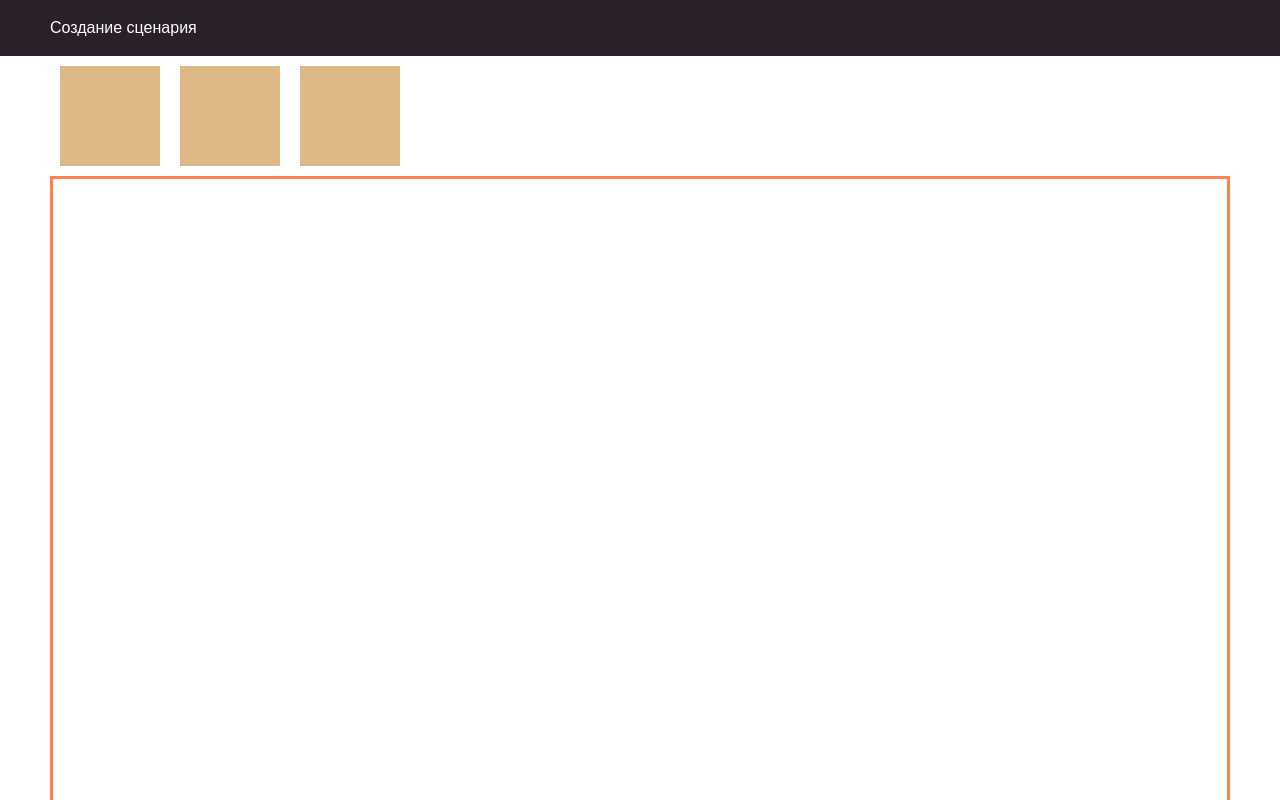
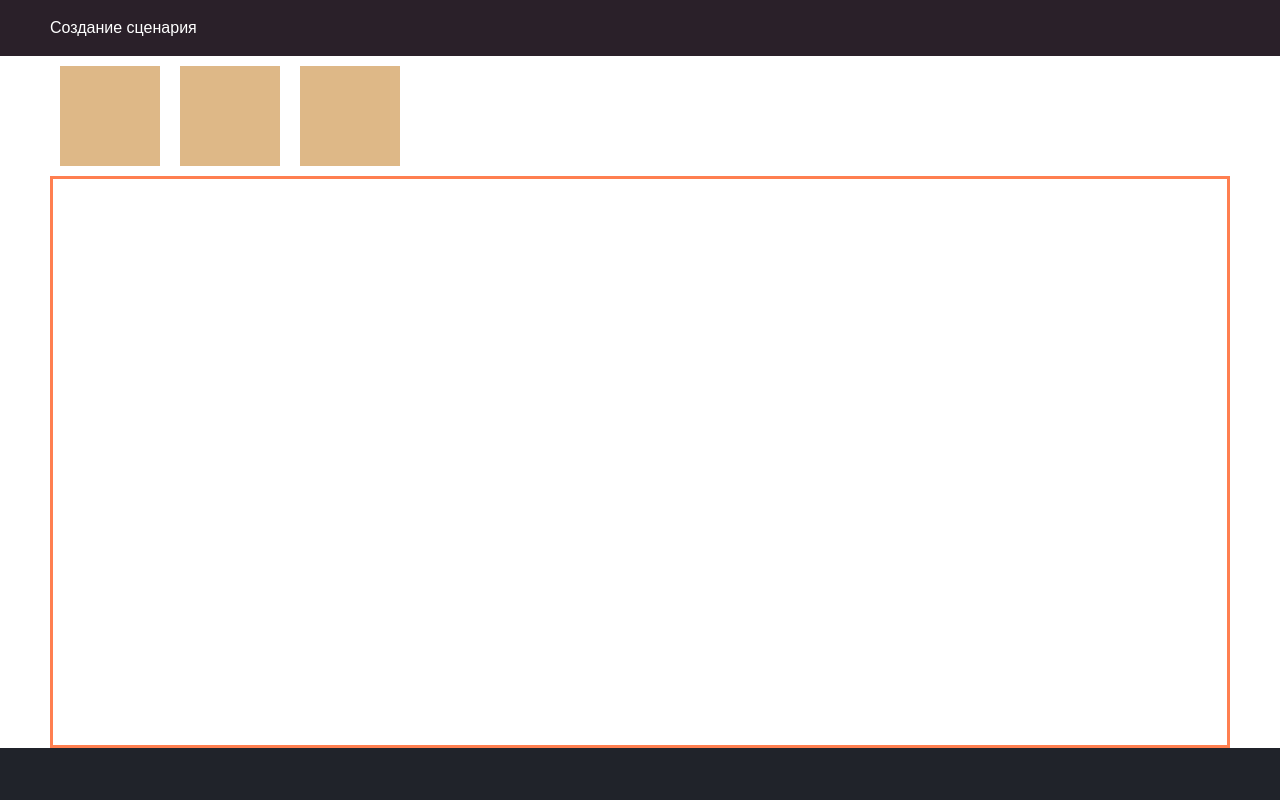
Before and after one commit to Alexandr32/SceneConstructor, an Angular app in the folder scene-constructor/: page / in a window 1280 px wide. Shown: the top 800 px of the page. Built offline with nearby package versions, Linux system fonts and the light colour scheme.

Commit message:
стили

```diff
--- a/scene-constructor/src/app/app.component.html
+++ b/scene-constructor/src/app/app.component.html
@@ -3,7 +3,7 @@
     <div class="top">
       <app-header></app-header>
       <div class="body">
-        <app-editor></app-editor>
+          <app-editor></app-editor>
       </div>
     </div>
     <footer class="footer"></footer>
--- a/scene-constructor/src/styles.scss
+++ b/scene-constructor/src/styles.scss
@@ -61,20 +61,22 @@ button {
 
 .top {
   flex-grow: 1;
+  display: flex;
+  flex-direction: column;
 }
 
 // Класс содержащий в себе контент между header и footer
 .body {
-  flex-wrap: wrap;
   padding-left: $padding-body;
   padding-right: $padding-body;
+  flex-grow: 1;
 }
 
 .editor {
   display: flex;
+  width: 100%;
+  min-height: 100%;
   flex-direction: column;
-  height: 1000px;
-
 }
 
 .editor--control-panel {
@@ -90,6 +92,7 @@ button {
 
 .editor--working-space {
   position: relative;
+  flex-grow: 1;
   height: 100%;
   border: solid coral;
 }
```
